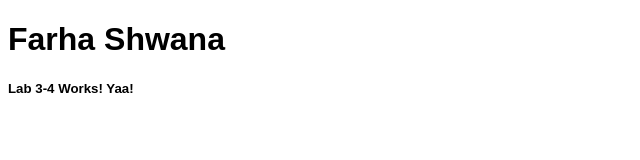
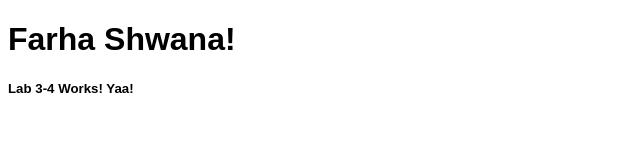
Before and after one commit to Farha-Shwana/225-lab3-4, a plain HTML site: page index.html in a window 1280 px wide. Shown: the full height of the page, 0-640 px from the left. Drawn offline with Linux system fonts and the light colour scheme.

Commit message:
Update index.html

```diff
--- a/index.html
+++ b/index.html
@@ -6,7 +6,7 @@
     <title>Test</title>
   </head>
   <body>
-    <h1>Farha Shwana</h1>
+    <h1>Farha Shwana!</h1>
     <h5>Lab 3-4 Works! Yaa!</h5>
   </body>
 </html>
```
